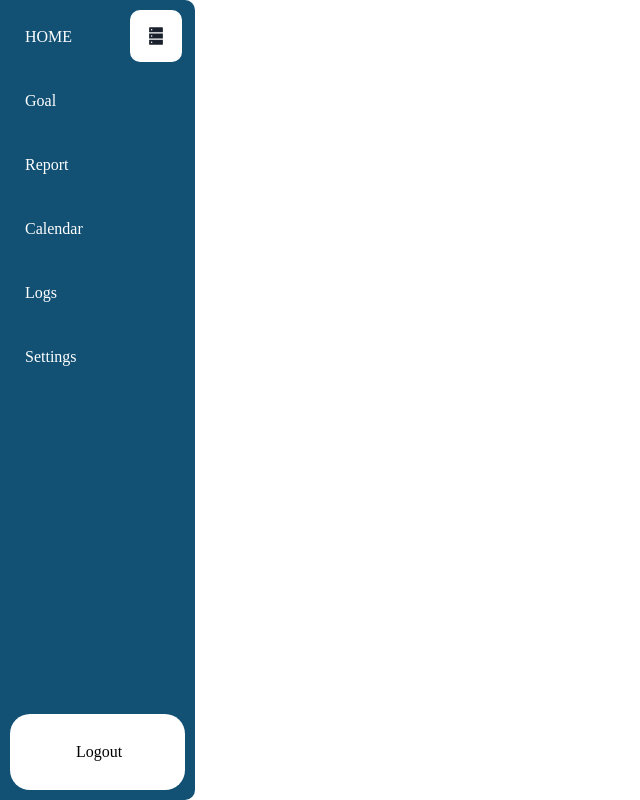
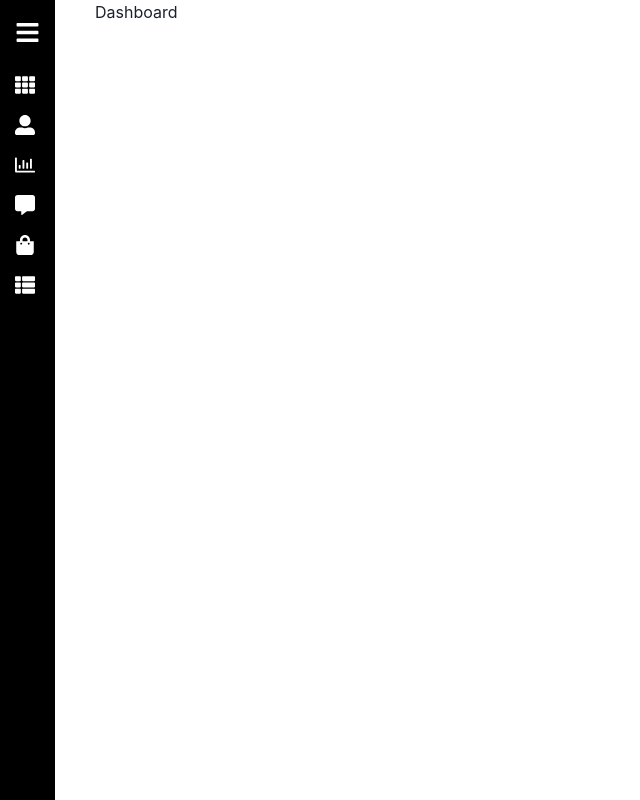
Before and after one commit to tranguv/Nutri-Tracker-Frontend, a React (Vite) app in the folder frontend/: page /dashboard in a window 1280 px wide. Shown: the whole page, without its empty margins (0-640 px from the left). Built offline with nearby package versions, Linux system fonts and the light colour scheme.

Commit message:
sua nav bar nhieu chut

```diff
--- a/frontend/src/App.jsx
+++ b/frontend/src/App.jsx
@@ -1,16 +1,29 @@
+import React from 'react';
 import Navbar from "./components/Navbar-stuffs/Navbar";
-import AuthForm from "./components/Main-Template/main-template"
-
+import { BrowserRouter as Router, Routes, Route } from 'react-router-dom';
+import { navigation } from './router/navigation';
+import SideBarWrapper from './components/Main-Template/SideBarWrapper';
 
 function App() {
   return (
-    <div className="app-container">
-      <Navbar/>
-      <main className="main-content">
-        {/* Your main app content goes here */}
-      </main>
-    </div>
-  )
+    <Router>
+      <Routes>
+        {navigation.map((route, index) => {
+          const { path, component, isPrivate, noSideBar } = route;
+
+          const RouteComponent = () => noSideBar ? (
+            <>
+              {component}
+            </>
+          ) : (
+            <SideBarWrapper>{component}</SideBarWrapper>
+          );
+
+          return <Route key={index} path={path} element={<RouteComponent />} />;
+        })}
+      </Routes>
+    </Router>
+  );
 }
 
 export default App;
--- /dev/null
+++ b/frontend/src/components/Main-Template/SideBarWrapper.jsx
@@ -0,0 +1,28 @@
+// SideBarWrapper.js
+import React, { useState } from 'react';
+import { Grid, GridItem } from '@chakra-ui/react';
+import Navbar from '../Navbar-stuffs/Navbar'; // Ensure the path is correct
+
+const SideBarWrapper = ({ children }) => {
+  const [isSidebarCollapsed, setSidebarCollapsed] = useState(false);
+
+  const handleIconClick = () => {
+    setSidebarCollapsed(!isSidebarCollapsed);
+  };
+
+  const sideBarSpan = isSidebarCollapsed ? 1 : 1;
+  const contentSpan = isSidebarCollapsed ? 13 : 13;
+
+  return (
+    <Grid templateColumns='repeat(14, 1fr)'>
+      <GridItem colSpan={sideBarSpan}>
+        <Navbar isSidebarCollapsed={isSidebarCollapsed} handleIconClick={handleIconClick} />
+      </GridItem>
+      <GridItem colSpan={contentSpan}>
+        {children}
+      </GridItem>
+    </Grid>
+  );
+};
+
+export default SideBarWrapper;
--- a/frontend/src/components/Navbar-stuffs/Navbar.jsx
+++ b/frontend/src/components/Navbar-stuffs/Navbar.jsx
@@ -1,42 +1,86 @@
-import React, { useState } from 'react';
-import './Navbar.modules.css'; // Import your CSS file for styling
-import { Box } from '@chakra-ui/react';
-import { AiFillDatabase } from "react-icons/ai";
+import React from 'react';
+import {
+  FaTh,
+  FaBars,
+  FaUserAlt,
+  FaRegChartBar,
+  FaCommentAlt,
+  FaShoppingBag,
+  FaThList,
+} from 'react-icons/fa';
+import { NavLink } from 'react-router-dom';
+import './Navbar.modules.css';
 
-export default function Navbar() {
-  const [isSidebarCollapsed, setSidebarCollapsed] = useState(false);
+const Navbar = ({ children, isSidebarCollapsed, handleIconClick }) => {
+  const menuItem = [
+    {
+      path: '/',
+      name: 'Dashboard',
+      icon: <FaTh />,
+    },
+    {
+      path: '/about',
+      name: 'About',
+      icon: <FaUserAlt />,
+    },
+    {
+      path: '/analytics',
+      name: 'Analytics',
+      icon: <FaRegChartBar />,
+    },
+    {
+      path: '/comment',
+      name: 'Comment',
+      icon: <FaCommentAlt />,
+    },
+    {
+      path: '/product',
+      name: 'Product',
+      icon: <FaShoppingBag />,
+    },
+    {
+      path: '/productList',
+      name: 'Product List',
+      icon: <FaThList />,
+    },
+  ];
+  return (
+    <div className='container'>
+      <div style={{ width: 'fit-content' }} className='sidebar'>
+        <div className='top_section'>
+          <h1
+            style={{ display: isSidebarCollapsed ? 'block' : 'none' }}
+            className='logo'
+          >
+            Logo
+          </h1>
+          <div
+            style={{ marginLeft: isSidebarCollapsed ? '50px' : '0px' }}
+            className='bars'
+          >
+            <FaBars onClick={handleIconClick} />
+          </div>
+        </div>
+        {menuItem.map((item, index) => (
+          <NavLink
+            to={item.path}
+            key={index}
+            className='link'
+            activeclassName='active'
+          >
+            <div className='icon'>{item.icon}</div>
+            <div
+              style={{ display: isSidebarCollapsed ? 'block' : 'none' }}
+              className='link_text'
+            >
+              {item.name}
+            </div>
+          </NavLink>
+        ))}
+      </div>
+      <main>{children}</main>
+    </div>
+  );
+};
 
-  const handleIconClick = () => {
-    setSidebarCollapsed(!isSidebarCollapsed);
-  };
-
-
-  return (
-    <nav className={`navbar ${isSidebarCollapsed ? 'collapsed' : ''}`}>
-      <Box className="icon">
-        <button onClick={handleIconClick}>
-          <a>
-            <AiFillDatabase size={20} />
-          </a>
-        </button>
-      </Box>
-
-      <div className="content">
-        <ul>
-          <li><a href="/">HOME</a></li>
-          <li><a href="/goal">Goal</a></li>
-          <li><a href="/report">Report</a></li>
-          <li><a href="/calendar">Calendar</a></li>
-          <li><a href="/logs">Logs</a></li>
-          <li><a href="/settings">Settings</a></li>
-          {/* Add more navigation items as needed */}
-        </ul>
-      </div>
-
-      <Box className={`logout-button ${isSidebarCollapsed ? 'hidden' : ''}`} mt="auto">
-      <button><a>Logout</a></button>
-      </Box>
-
-    </nav>
-  );
-}
+export default Navbar;
--- a/frontend/src/components/Navbar-stuffs/Navbar.modules.css
+++ b/frontend/src/components/Navbar-stuffs/Navbar.modules.css
@@ -1,82 +1,51 @@
-
-.navbar {
+*{
+  margin:0;
+  padding:0;
+  text-decoration: none;
+}
+.container{
+  display:flex;
+}
+main{
+  width: 100%;
+  padding: 20px;
+}
+.sidebar{
+  background: #000;
+  color: #fff;
+  height: 100vh;
+  width: 200px;
+  transition: all 0.5s;
+}
+.top_section{
   display: flex;
-    flex-direction: column; /* Display items vertically */
-    width: 195px; /* Adjust the width as needed */
-    height: 100vh; /* Full height of the viewport */
-    background-color: #125174; /* Adjust background color as needed */
-    padding: 10px;
-    box-sizing: border-box;
-
-    transition: transform 0.3s ease;
-
-    border-top-right-radius: 10px; /* Round the top-right corner */
-    border-bottom-right-radius: 10px; /* Round the bottom-right corner */
+  align-items:center;
+  padding:20px 15px;
 }
-
-  .collapsed {
-    transform: translateX(-62%); /* or whatever width you want when collapsed */
+.logo{
+  font-size: 30px;
 }
-
-
-  ul {
-    list-style-type: none;
-    padding: 0;
-    margin: 0;
+.bars{
+  display: flex;
+  font-size: 25px;
+  margin-left: 50px;
 }
-
-  li {
-    margin-bottom: 10px;
-    color: #ffffff;
-    width: 180px;
+.link{
+  display: flex;
+  color: #fff;
+  padding: 10px 15px;
+  gap: 15px;
+  transition: all 0.5s;
 }
-
-  a {
-    text-decoration: none;
-    font-family: 'Hermeneus One';
-    color: white;
-    font-weight: bold;
-    display: flex; /* Change inline to block to make the entire link clickable */
-    padding: 15px; /* Add padding tos create a clickable area */
-    border-radius: 5px; /* Add rounded corners for a button-like appearance */
-    transition: background-color 0.3s;
+.link:hover{
+  background:lightskyblue;
+  color: #000;
+  transition: all 0.5s;
 }
-
-  a:hover {
-    background-color: #7BC8EE; /* Change the background color on hover */
+.active{
+  background: lightskyblue;
+  color: #000;
 }
-
-  .logout-button {
-    margin-top: auto; /* Push the logout button to the bottom */
-    display: flex;
-    justify-content: center; /* Center the content horizontally */
-    align-items: center; /* Center the content vertically */
+.icon, .link_text{
+  font-size: 20px;
 }
-
-  .logout-button  {
-    background-color: rgb(255, 255, 255); /* Example background color for the logout button */
-    padding: 10px 50px;
-    border-radius: 20px; /* Add rounded corners for a button-like appearance */
-    display: block;
-    color: rgb(0, 0, 0);
-    text-align: center;
-    text-decoration: none;
-    transition: background-color 0.3s;
-  }
-
-  .logout-button :hover {
-    background-color: rgb(255, 255, 255); /* Change the background color on hover */
-  }
-
-  .icon {
-    background-color: rgb(255, 255, 255); /* Example background color for the logout button */
-    border-radius: 10px; /* Add rounded corners for a button-like appearance */
-    margin-left: 120px;
-    position: fixed;
-  }
-
-  .hidden {
-    opacity: 0;
-    pointer-events: none; /* Disable pointer events on hidden element */
-    transition: opacity 0.5s ease; /* Add opacity transition for smooth visibility change */
-  }
--- a/frontend/src/index.css
+++ b/frontend/src/index.css
@@ -1,4 +1,4 @@
-:root {
+/* :root {
   font-family: Inter, system-ui, Avenir, Helvetica, Arial, sans-serif;
   line-height: 1.5;
   font-weight: 400;
@@ -66,3 +66,4 @@ button:focus-visible {
     background-color: #f9f9f9;
   }
 }
+ */
--- a/frontend/src/main.jsx
+++ b/frontend/src/main.jsx
@@ -1,10 +1,10 @@
 import React from 'react'
-import ReactDOM from 'react-dom'
 import App from './App.jsx'
+import { createRoot } from 'react-dom/client'
+import { ChakraProvider } from "@chakra-ui/react"
 import './index.css'
-import { ChakraProvider } from "@chakra-ui/react"
 
-ReactDOM.render(
+createRoot(document.getElementById('root')).render(
   <React.StrictMode>
     <ChakraProvider>
       <App />
--- /dev/null
+++ b/frontend/src/pages/Dashboard.jsx
@@ -0,0 +1,9 @@
+const Dasboard = () => {
+  return (
+    <div>
+      <h1>Dashboard</h1>
+    </div>
+  );
+};
+
+export default Dasboard;
--- a/frontend/src/router/navigation.jsx
+++ b/frontend/src/router/navigation.jsx
@@ -1,18 +1,25 @@
 import SignIn from '../components/sign_in/sign_in';
 import SignUp from '../components/sign_up/sign_up';
+import Dasboard from '../pages/Dashboard';
 import AuthForm from '../components/Main-Template/main-template';
 
 export const navigation = [
   {
     path: '/', // sign up page
     component: <AuthForm children={<SignUp />} />,
-    noLayoutWrap: true,
+    noSideBar: true,
     isPrivate: false,
   },
   {
     path: '/signin', // sign in page
     component: <AuthForm children={<SignIn />} />,
-    noLayoutWrap: true,
+    noSideBar: true,
     isPrivate: false,
   },
+  {
+    path: '/dashboard', // home page
+    component: <Dasboard />,
+    noSideBar: false,
+    isPrivate: true,
+  }
 ];
```
Lines whose indentation alone changed are shown as unchanged.
